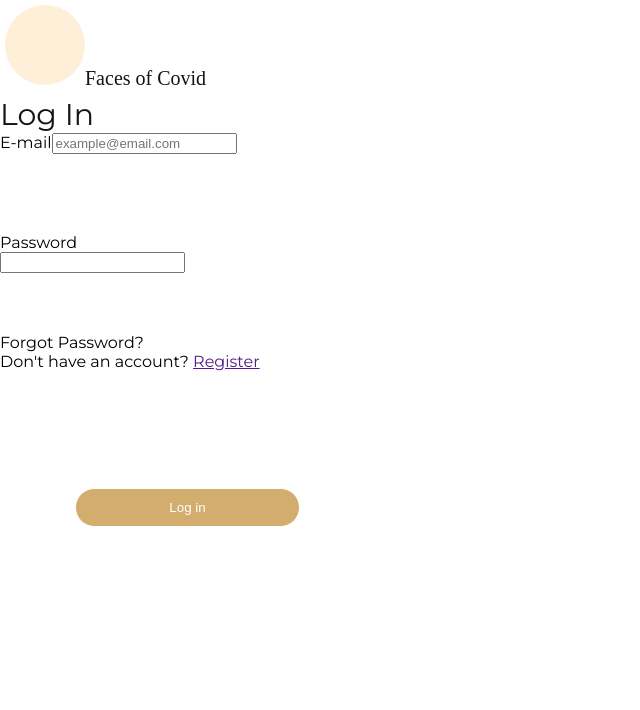
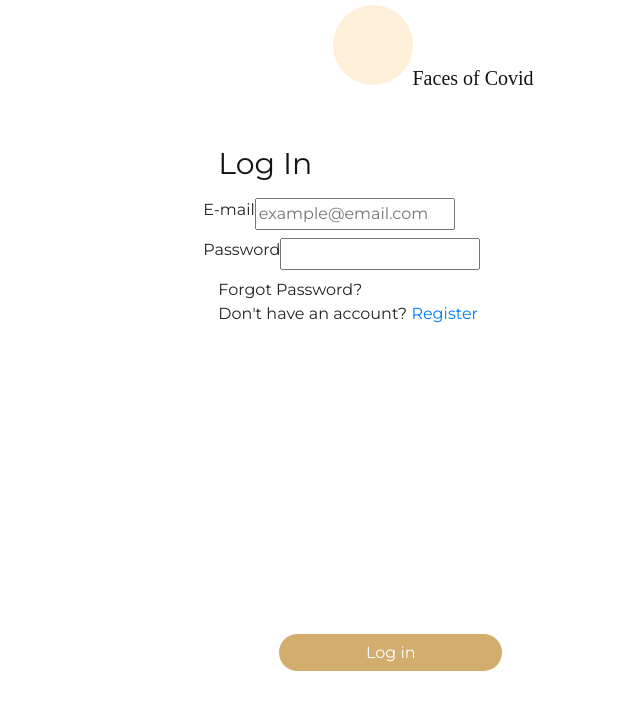
Before and after one commit to FacesOfCovid/FacesOfCovid, a React (Create React App) app in the folder client/: page /login in a window 1280 px wide. Shown: the top 710 px of the page, without its empty margins (0-640 px from the left). Built offline with nearby package versions, Linux system fonts and the light colour scheme.

Commit message:
add bootstrap cdn to index.html, add bootstrap classes to login and register components

```diff
--- a/client/public/index.html
+++ b/client/public/index.html
@@ -1,20 +1,23 @@
 <!DOCTYPE html>
 <html lang="en">
+
 <head>
   <meta charset="utf-8" />
   <meta name="viewport" content="width=device-width, initial-scale=1" />
-    <meta
-      name="description"
-      content=""
-    />
+  <meta name="description" content="" />
 
   <!-- TITLE -->
   <title>Faces of Covid</title>
+  <!-- Bootstrap -->
+  <link rel="stylesheet" href="https://stackpath.bootstrapcdn.com/bootstrap/4.3.1/css/bootstrap.min.css"
+    integrity="sha384-ggOyR0iXCbMQv3Xipma34MD+dH/1fQ784/j6cY/iJTQUOhcWr7x9JvoRxT2MZw1T" crossorigin="anonymous">
 
   <!-- GOOGLE FONTS -->
   <link href="https://fonts.googleapis.com/css?family=Manrope|Montserrat:400,600,700&display=swap" rel="stylesheet">
 </head>
+
 <body>
   <div id="root"></div>
 </body>
+
 </html>
--- a/client/src/components/App.js
+++ b/client/src/components/App.js
@@ -12,6 +12,7 @@ function App() {
     <Router>
 
       <div>
+        {/* Public Routes */}
         <Route path="/login" component={Login} />
         <Route path="/register" component={Register} />
       </div>
--- a/client/src/components/Login/index.jsx
+++ b/client/src/components/Login/index.jsx
@@ -1,5 +1,7 @@
 import React, { useState } from 'react';
 import { Link } from 'react-router-dom';
+
+//COMPONENTS
 import TitleLogo from '../TitleLogo';
 
 // STYLESHEETS
@@ -18,26 +20,35 @@ const Login = () => {
     // send username and password to be verified
     const onSubmit = e => {
         e.preventDefault();
-        // code to verify here
+        //==================add code to verify here================
     }
 
 
     return (
         <div>
 
+            {/* logo row */}
+            <div className="row mb-5">
+                <div className="col-sm-6 offset-3">
                     <TitleLogo />
+                </div>
+            </div>
+
+            {/* form row */}
+            <div className="row">
+                <div className="col-sm-8 offset-2">
 
                     <form onSubmit={onSubmit}>
-                <h3>Log In</h3>
+                        <h3 className="mb-3">Log In</h3>
 
-                <div className="inputDiv">
+                        <div className="row mb-2">
                             <label htmlFor="username">E-mail</label>
                             <input type="text"
                                 name="username"
                                 onChange={onChange}
                                 placeholder="example@email.com" />
                         </div>
-                <div className="inputDiv">
+                        <div className="row mb-2">
                             <label htmlFor="password">Password</label>
                             <input type="password"
                                 name="password"
@@ -45,8 +56,10 @@ const Login = () => {
                         </div>
                         <button className="loginButton" type="submit">Log in</button>
                         <p>Forgot Password?</p>
-                <p>Don't have an account? <Link>Register</Link></p>
+                        <p>Don't have an account? <Link to="/Register">Register</Link></p>
                     </form>
+                </div>
+            </div>
 
         </div >
     )
--- a/client/src/components/Register/index.jsx
+++ b/client/src/components/Register/index.jsx
@@ -14,6 +14,7 @@ const Register = (props) => {
     //sets user name, password and password2
     const onChange = e => {
         setUser({ ...user, [e.target.name]: e.target.value });
+        console.log(user)
     }
     //clears form
     const resetForm = (props) => {
@@ -24,7 +25,7 @@ const Register = (props) => {
         e.preventDefault();
         //verify password inputs match
         if (user.password2 === user.password) {
-            //code to register user
+            //=============add code here to register user=================
             resetForm();
             props.history.push('./login');
         } else {
@@ -37,13 +38,22 @@ const Register = (props) => {
 
     return (
         <div>
+            {/* logo row */}
+            <div className="row mb-5">
+                <div className="col-sm-6 offset-3">
+                    <TitleLogo />
+                </div>
+            </div>
 
-            <TitleLogo />
+            {/* form row */}
+            <div className="row">
+                <div className="col-sm-8 offset-2">
 
                     <form onSubmit={onSubmit}>
-                <h3>Register</h3>
 
-                <div className="inputDiv">
+                        <h3 className="mb-3">Register</h3>
+
+                        <div className="row mb-2">
                             <label htmlFor="username">E-mail</label>
                             <input type="text"
                                 name="username"
@@ -51,14 +61,16 @@ const Register = (props) => {
                                 placeholder="example@email.com" />
                         </div>
 
-                <div className="inputDiv">
+                        <div className="row mb-2">
                             <label htmlFor="password">Password</label>
                             <input type="password"
                                 name="password"
                                 onChange={onChange} />
                         </div>
 
-                <div className="inputDiv">
+
+
+                        <div className="row mb-2">
                             <label htmlFor="password2">Confirm Password</label>
                             <input type="password"
                                 name="password2"
@@ -66,7 +78,10 @@ const Register = (props) => {
                         </div>
 
                         <button className="registerButton" type="submit">Register</button>
+
                     </form>
+                </div>
+            </div>
 
         </div >
     )
--- a/client/src/components/Register/register.css
+++ b/client/src/components/Register/register.css
@@ -16,7 +16,7 @@ h3 {
     }
 
     .inputDiv {
-    width: 260px;
+    width: px;
     height: 100px;
     left: 58px;
     top: 277px;
```
Lines whose indentation alone changed are shown as unchanged.
